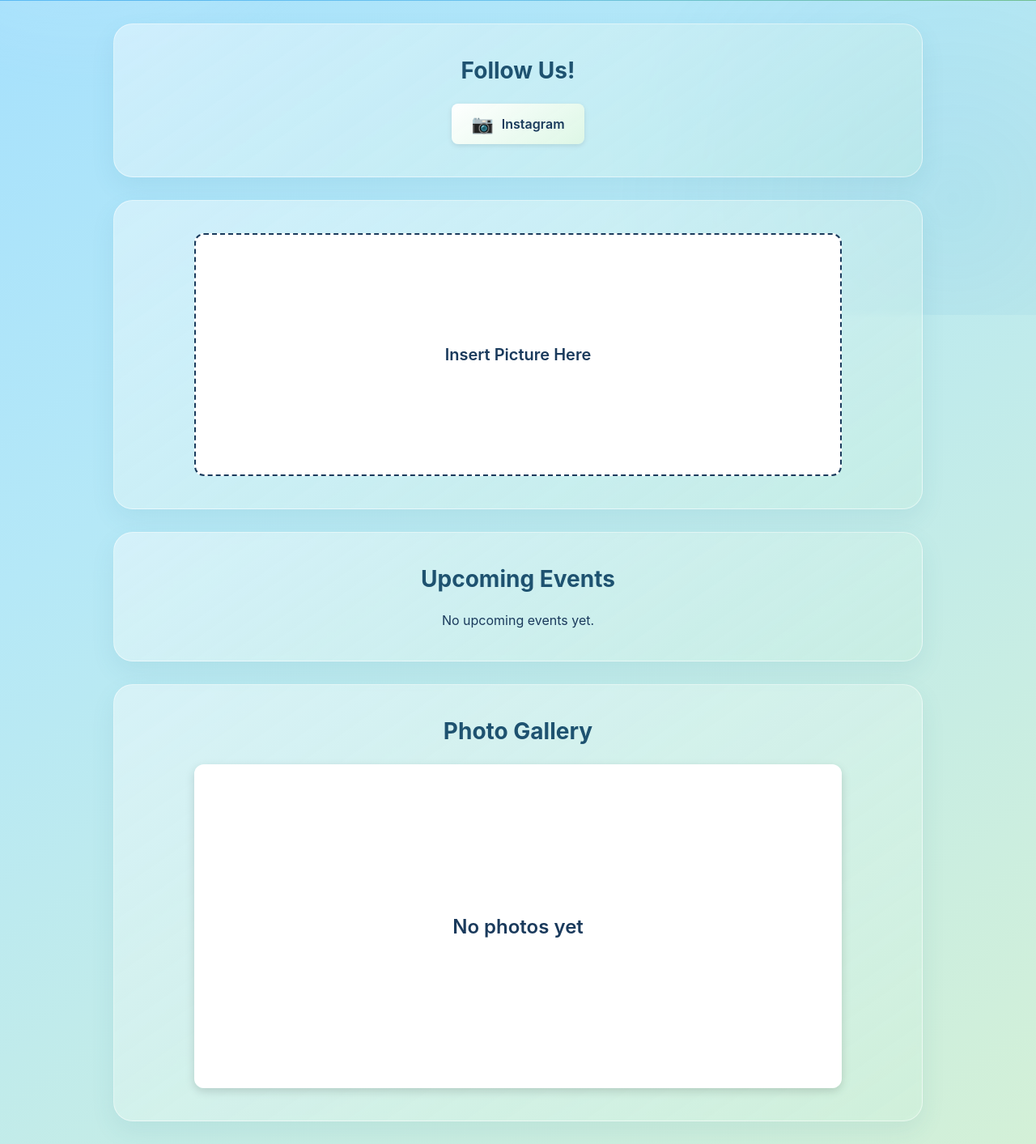
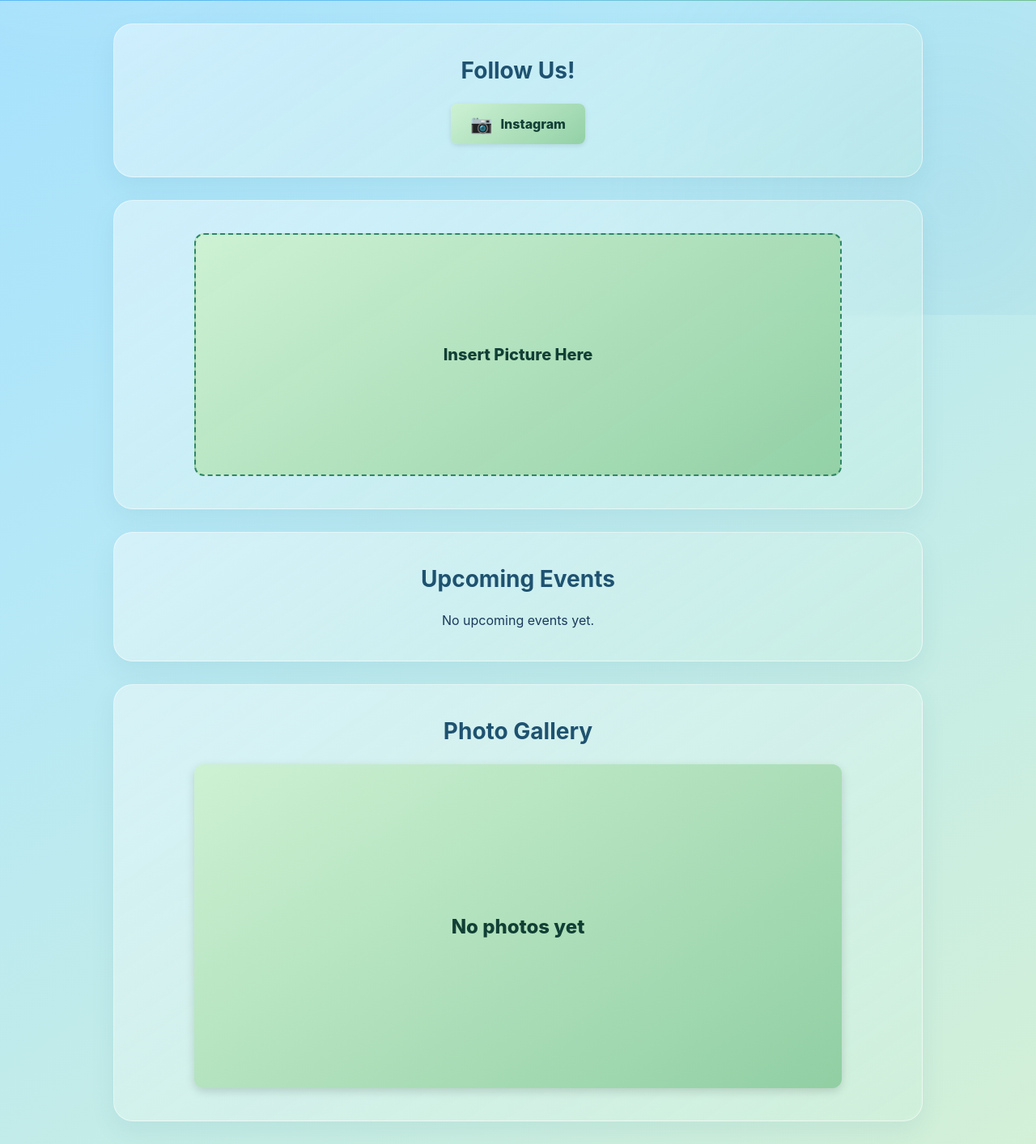
Before and after one commit to iFound1229/FISwebsite, a Flask app: page / in a window 1280 px wide. Shown: the part 411-1824 px from the top of the page at 81% size. Run offline with Flask 3, Linux system fonts and the light colour scheme; data that the repository does not hold is empty; some libraries are stand-ins or nearby versions.

Commit message:
Update static stylesheet styles
Replit-Commit-Author: Agent

```diff
--- a/static/style.css
+++ b/static/style.css
@@ -164,11 +164,11 @@ section h2 {
   align-items: center;
   gap: 10px;
   padding: 12px 24px;
-  background: linear-gradient(145deg, rgba(255, 255, 255, 0.98), rgba(223, 247, 229, 0.95));
-  color: #1a3a5c;
+  background: linear-gradient(145deg, rgba(205, 241, 211, 0.98), rgba(145, 207, 163, 0.96));
+  color: #123f35;
   text-decoration: none;
   border-radius: 8px;
-  font-weight: 600;
+  font-weight: 800;
   box-shadow: 0 2px 6px rgba(0, 0, 0, 0.1);
   transition: transform 0.2s;
 }
@@ -199,12 +199,12 @@ section h2 {
   align-items: center;
   justify-content: center;
   height: 300px;
-  background-color: #fff;
-  color: #1a3a5c;
-  border: 2px dashed #1a3a5c;
+  background: linear-gradient(145deg, rgba(205, 241, 211, 0.98), rgba(145, 207, 163, 0.96));
+  color: #123f35;
+  border: 2px dashed #2f8666;
   border-radius: 12px;
   font-size: 20px;
-  font-weight: 600;
+  font-weight: 800;
 }
 
 .events-list {
@@ -387,7 +395,7 @@ section h2 {
 .slides {
   position: relative;
   height: 400px;
-  background-color: #fff;
+  background: linear-gradient(145deg, rgba(205, 241, 211, 0.98), rgba(145, 207, 163, 0.96));
 }
 
 .slide {
@@ -398,6 +406,7 @@ section h2 {
   justify-content: center;
   opacity: 0;
   transition: opacity 0.5s ease-in-out;
+  background: linear-gradient(145deg, rgba(205, 241, 211, 0.98), rgba(145, 207, 163, 0.96));
 }
 
 .slide.active {
@@ -406,8 +415,8 @@ section h2 {
 
 .slide-placeholder {
   font-size: 24px;
-  color: #1a3a5c;
-  font-weight: 600;
+  color: #123f35;
+  font-weight: 800;
 }
 
 .slide-btn {
```
Also changed, not shown: other parts of static/style.css (+25 -16 lines).
